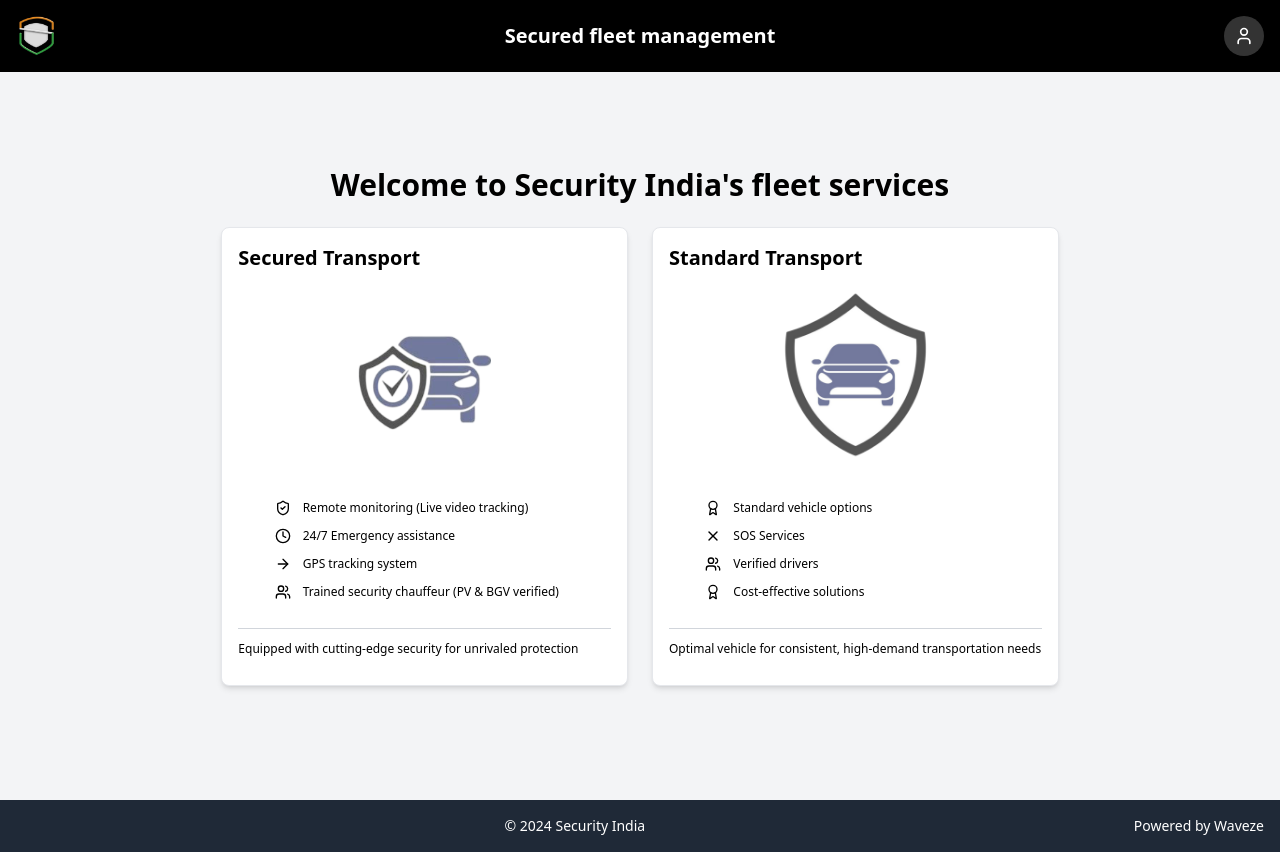
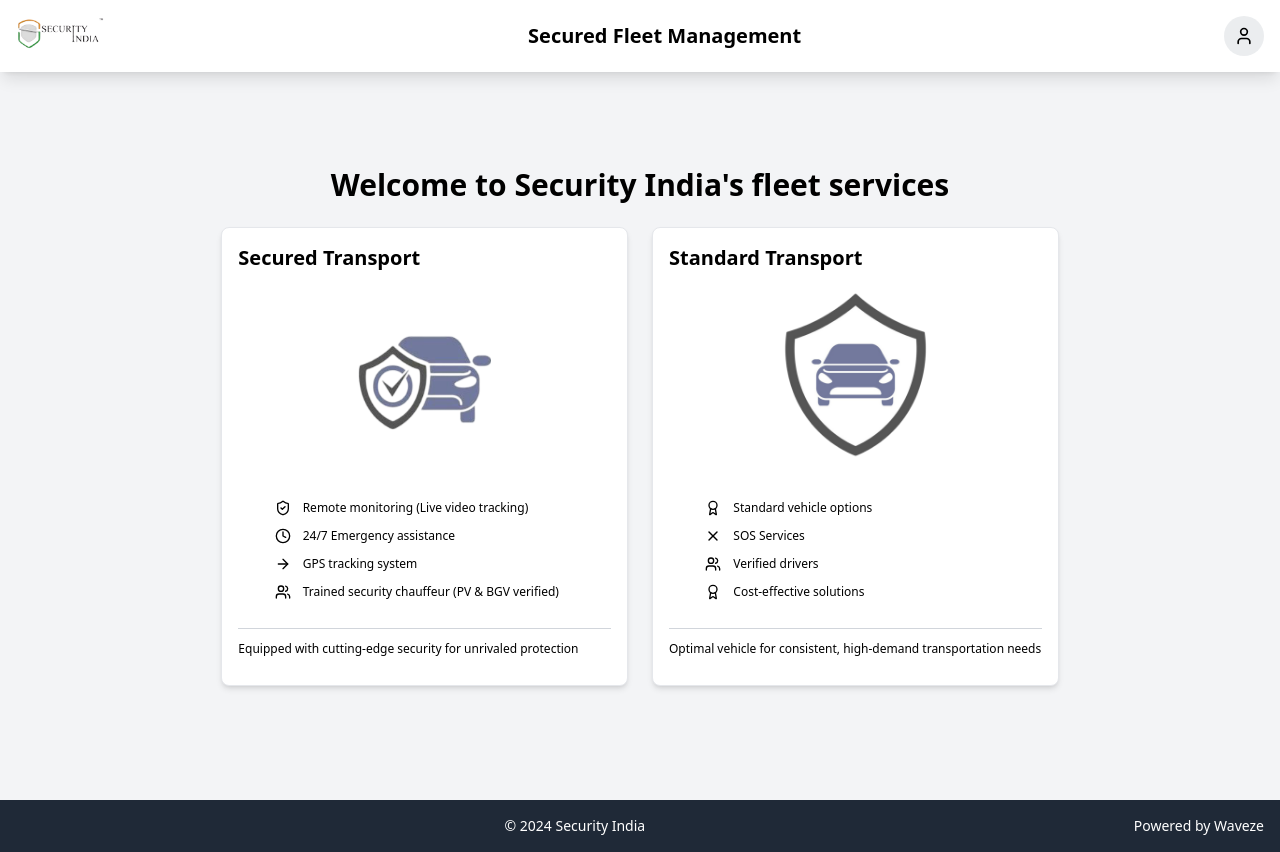
Before and after one commit to ranjithmanju/car-booking-user-app, a React (Create React App) app: page /dashboard in a window 1280 px wide. Built offline with nearby package versions, Linux system fonts and the light colour scheme; no server answers; sample sign-in values are in the browser's storage; the HTML template or start-up script is replaced by a standard one.

Commit message:
updated app header

```diff
--- a/src/routes/Dashboard/layout/AppHeader.tsx
+++ b/src/routes/Dashboard/layout/AppHeader.tsx
@@ -4,7 +4,7 @@
 import { useAuth } from '../../../hooks/useAuth';
 import { logoutUser, changePassword } from '../../../api/auth';
 import { User } from 'lucide-react';
-import Logo from '../../../assets/logo.png'
+import Logo from '../../../assets/STAMP-logo-header.png'
 
 const AppHeader: React.FC = () => {
   const [showUserMenu, setShowUserMenu] = useState(false);
@@ -54,22 +54,22 @@
   }, []);
 
   return (
-    <header className="fixed top-0 left-0 right-0 z-50 flex items-center p-4 bg-black backdrop-filter">
+    <header className="fixed top-0 left-0 right-0 z-50 flex items-center p-4 bg-white backdrop-filter backdrop-blur-lg shadow-lg">
       <div className="flex items-center space-x-4">
-        <img src={Logo} alt="Logo" className="w-10 h-10 cursor-pointer" onClick={() => navigate('/dashboard')} />
+        <img src={Logo} alt="Logo" className="w-full h-10 cursor-pointer" onClick={() => navigate('/dashboard')} />
       </div>
       <div className="flex-grow text-center"> {/* Centering the title */}
-        <h1 className="text-white text-xl font-bold">Secured fleet management</h1>
+        <h1 className="text-black text-xl font-bold">Secured Fleet Management</h1>
       </div>
       <div className="flex items-center space-x-4">
         {user && (
           <div className="relative" ref={menuRef}>
             <button
-              className="w-10 h-10 rounded-full bg-white bg-opacity-20 flex items-center justify-center cursor-pointer hover:bg-opacity-30 transition-all duration-300"
+              className="w-10 h-10 rounded-full bg-gray-400 bg-opacity-20 flex items-center justify-center cursor-pointer hover:bg-opacity-50 transition-all duration-300"
               onClick={toggleUserMenu}
               aria-label="Toggle user menu"
             >
-              <User className="text-white" size={20} />
+              <User className="text-black" size={20} />
             </button>
             {showUserMenu && (
               <div className="absolute right-0 mt-2 w-72 bg-gray-800 backdrop-filter backdrop-blur-lg rounded-md shadow-lg py-4 flex flex-col items-center border border-gray-700">
@@ -93,7 +93,7 @@
       </div>
       {showChangePasswordModal && (
         <div className="fixed inset-0 bg-black bg-opacity-50 flex items-center justify-center">
-          <div className="bg-white p-6 rounded-lg">
+          <div className="bg-white p-6 rounded-lg backdrop-filter backdrop-blur-lg">
             <h2 className="text-xl mb-4">Change Password</h2>
             <input
               type="password"
```
